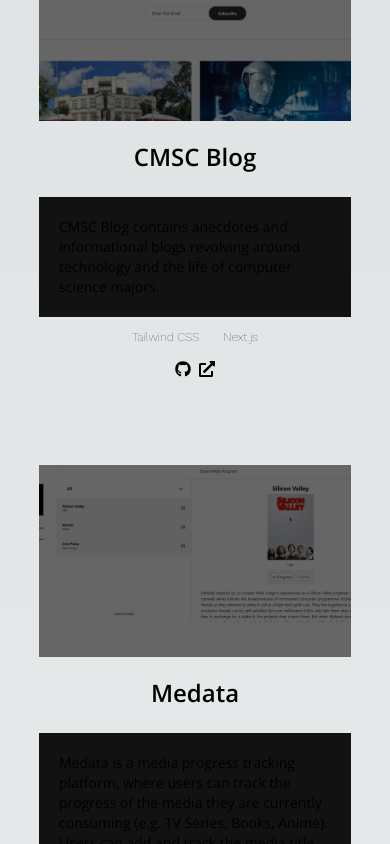
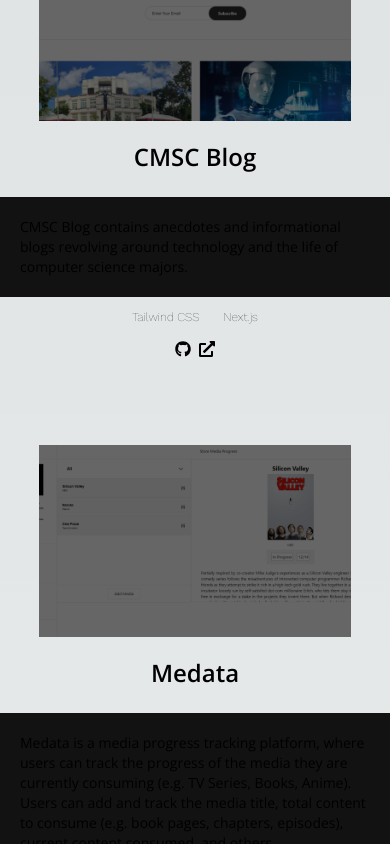
Before and after one commit to maxellmilay/personal-website-v2, a Next.js app: page / in a window 390 px wide. Shown: the part 1500-2344 px from the top of the page. Built offline with nearby package versions, Linux system fonts and the light colour scheme.

Commit message:
[Fix][Maxell] fixed feature section bug

```diff
--- a/src/components/Featured.tsx
+++ b/src/components/Featured.tsx
@@ -11,7 +11,7 @@
       {featured.map((data) => {
         return (
           <div
-            className={`flex lg:flex-row flex-col items-center lg:items-start lg:justify-${data.align.image} mb-16`}
+            className={`flex lg:flex-row flex-col items-center lg:items-start lg:${data.align.image} mb-16`}
             key={data.id}
           >
             <div className="relative w-[80%] md:w-[35rem] h-[12rem] sm:h-[20rem]">
@@ -19,18 +19,20 @@
               <div className="w-full h-full bg-black opacity-60" />
             </div>
             <div
-              className={`flex flex-col lg:absolute lg:w-[55rem] py-5 lg:py-0 lg:h-[20rem] items-center lg:items-${data.align.text} justify-center`}
+              className={`flex flex-col lg:absolute z-10 lg:w-[55rem] py-5 lg:py-0 lg:h-[20rem] justify-center ${data.align.text}`}
             >
-              <p className={`${open.className} text-2xl sm:text-3xl font-semibold mb-6 sm:mb-8`}>
+              <p
+                className={`${open.className} text-2xl sm:text-3xl font-semibold mb-6 sm:mb-8 mx-auto lg:mx-0`}
+              >
                 {data.name}
               </p>
               <p
-                className={`bg-[#121212] mx-[10%] md:mx-0 md:w-[30rem] font-thin text-sm p-5 ${open.className}`}
+                className={`bg-[#121212] mx-[10%] md:mx-0 md:w-[30rem] font-thin text-sm p-5 ${open.className} mx-auto lg:mx-0`}
               >
                 {data.description}
               </p>
               <div
-                className={`flex ${work.className} font-thin text-xs sm:text-base mx-[10%] sm:mx-0`}
+                className={`flex ${work.className} font-thin text-xs sm:text-base mx-auto lg:mx-0`}
               >
                 {data.tech.map((value, index) => {
                   return (
@@ -40,7 +42,7 @@
                   );
                 })}
               </div>
-              <div className="flex">
+              <div className="flex mx-auto lg:mx-0">
                 <a href={data.repo} className="px-1 py-1">
                   <FaGithub />
                 </a>
--- a/src/data/featured.ts
+++ b/src/data/featured.ts
@@ -9,8 +9,8 @@
     tech: [Tech.TAILWIND, Tech.NEXT],
     imgURL: '/images/featured/cmsc-blog.png',
     align: {
-      image: 'start',
-      text: 'end',
+      image: 'justify-start',
+      text: 'items-end',
     },
     link: 'https://cmsc-blog.vercel.app',
     repo: 'https://github.com/maxellmilay/cmsc-blog',
@@ -23,8 +23,8 @@
     tech: [Tech.REACT, Tech.TAILWIND, Tech.REDUX, Tech.FIREBASE],
     imgURL: '/images/featured/medata.png',
     align: {
-      image: 'end',
-      text: 'start',
+      image: 'justify-end',
+      text: 'items-start',
     },
     link: 'https://medata-frontend.vercel.app',
     repo: 'https://github.com/maxellmilay/medata-frontend',
@@ -37,8 +37,8 @@
     tech: [Tech.TAILWIND, Tech.NEXT],
     imgURL: '/images/featured/tmi-blog.png',
     align: {
-      image: 'start',
-      text: 'end',
+      image: 'justify-start',
+      text: 'items-end',
     },
     link: 'https://www.tmifellowship.org',
     repo: 'https://github.com/maxellmilay/tmi',
--- a/src/data/projects.ts
+++ b/src/data/projects.ts
@@ -21,7 +21,7 @@
     id: 3,
     name: 'Personal Website v1',
     description: 'First version of my personal website',
-    link: 'https://maxell-milay.vercel.app',
+    link: 'https://old-maxell-milay.vercel.app',
     repo: 'https://github.com/maxellmilay/personal-website',
     tech: [Tech.NEXT, Tech.TAILWIND],
   },
```
